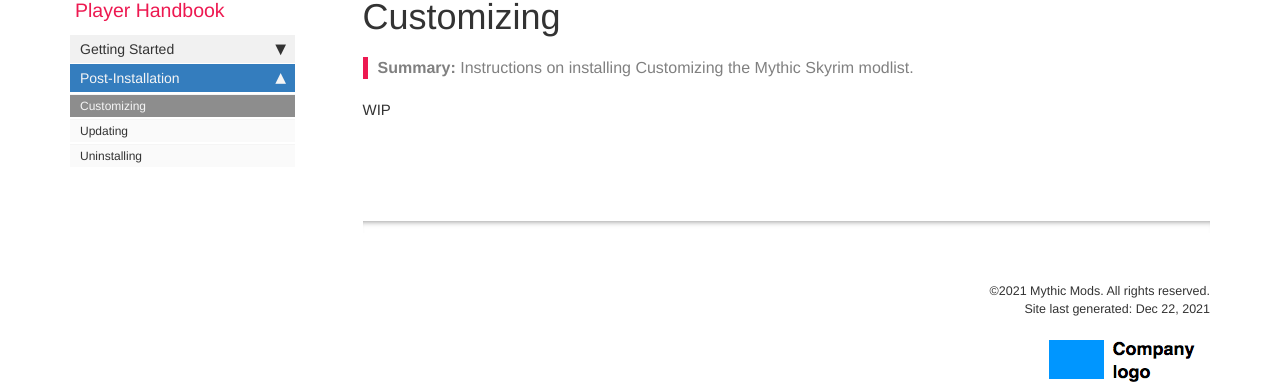
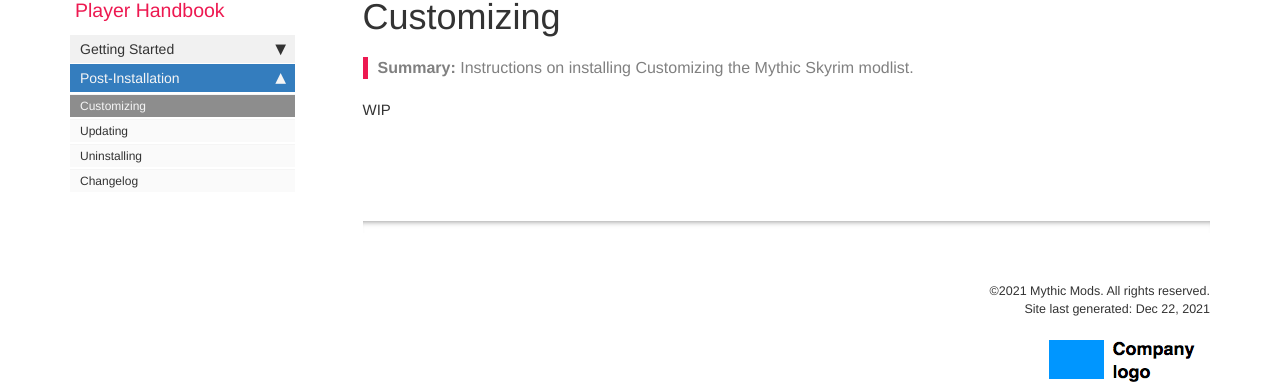
Before and after one commit to mythic-mods/mythic-mods.github.io, a Jekyll site: the page built from pages/mythic-skyrim/mythic-skyrim-customizing.md, in a window 1280 px wide. Shown: the part 94-478 px from the top of the page. Built offline with Jekyll 4.4.1, drawn with Linux system fonts in a browser that asks for light colours; comment, search, counter and statistics services are not loaded.

Commit message:
Update mythic-skyrim-sidebar.yml

```diff
--- a/_data/sidebars/mythic-skyrim-sidebar.yml
+++ b/_data/sidebars/mythic-skyrim-sidebar.yml
@@ -34,7 +34,8 @@ entries:
     - title: Uninstalling
       url: /mythic-skyrim-uninstalling.html
       output: web
-    - title: News
+    - title: Changelog
       url: /mythic-skyrim-changelog
+      output: web
 
 # Copyright 2021 Google LLC
```
